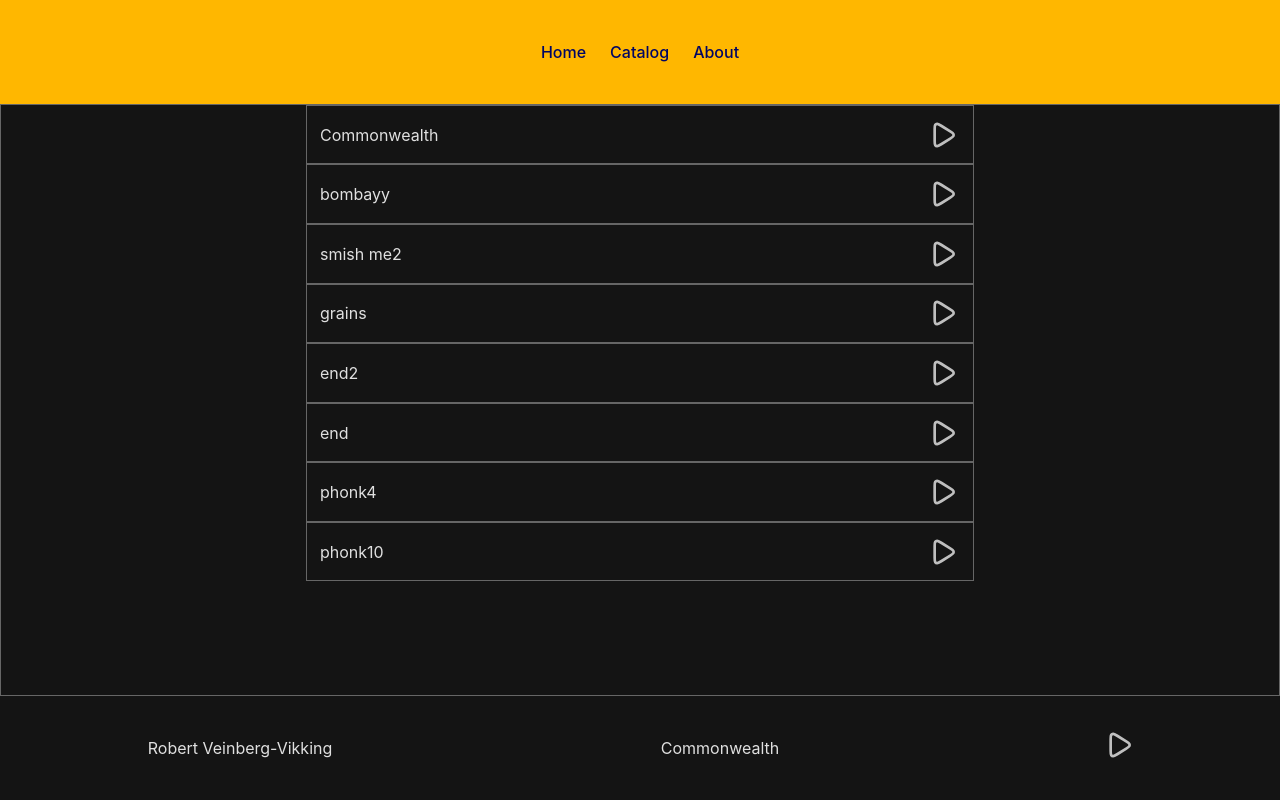
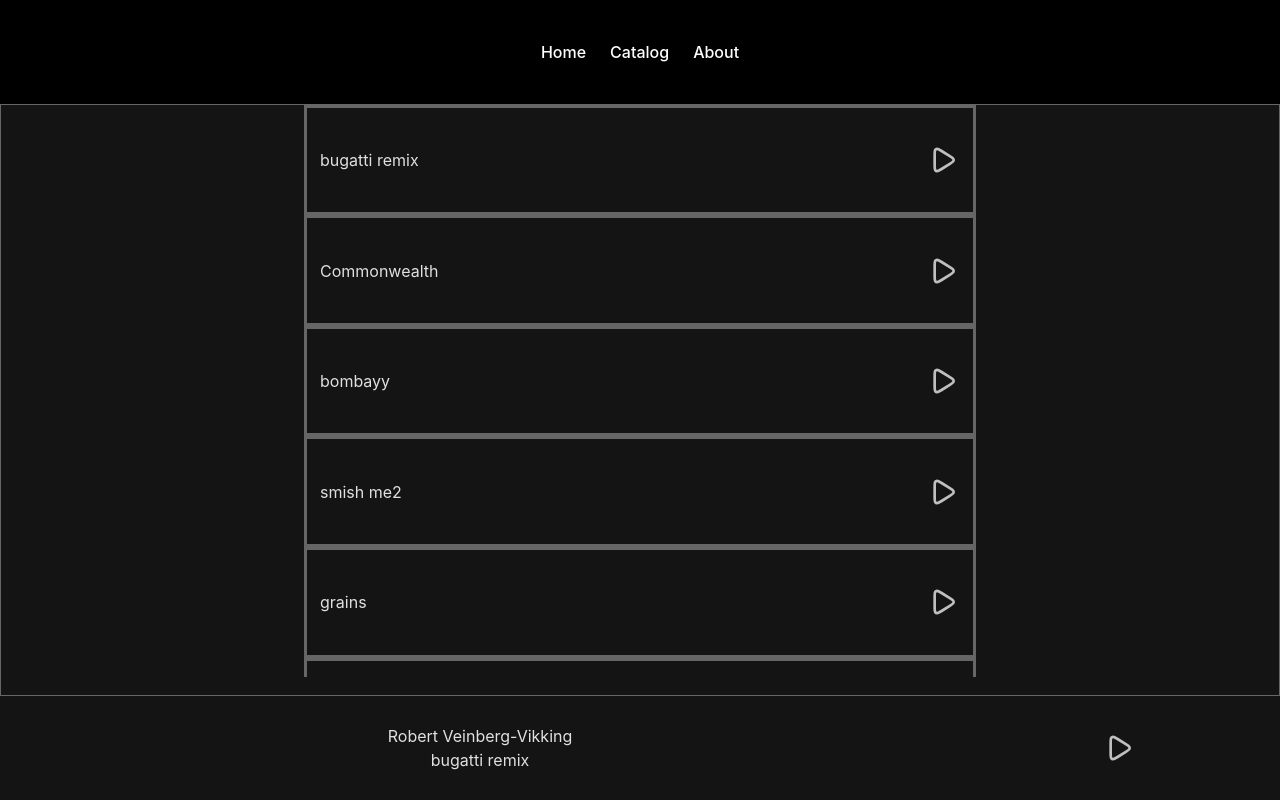
Before and after one commit to vikkingr/BeatsUI, a React (Vite) app: page / in a window 1280 px wide. Built offline with nearby package versions, Linux system fonts and the light colour scheme.

Commit message:
audit fix, new track, new controller, new animations, new nav, new beat list and item

```diff
--- a/package.json
+++ b/package.json
@@ -10,6 +10,7 @@
     "preview": "vite preview"
   },
   "dependencies": {
+    "clsx": "^2.1.1",
     "react": "^18.2.0",
     "react-dom": "^18.2.0",
     "react-router": "^6.21.2",
--- a/src/components/BeatList/BeatListItem/BeatListItem.jsx
+++ b/src/components/BeatList/BeatListItem/BeatListItem.jsx
@@ -2,6 +2,7 @@ import React, { useContext, useState } from 'react';
 import { BeatsContext } from '../../../context/BeatsContext';
 import './BeatListItem.scss';
 import PlayPauseButton from '../../../shared/PlayPauseButton/PlayPauseButton';
+import clsx from 'clsx';
 
 const BeatListItem = ({ track }) => {
   const { id, isPlaying, name } = track;
@@ -11,8 +12,10 @@ const BeatListItem = ({ track }) => {
     updateCurrentTrack({ id: id, isPlaying: !isPlaying });
   }
 
+  const className = clsx({ 'beat-list-item': true, 'beat-list-item--playing': isPlaying });
+
   return (
-    <div className='beatListItem'>
+    <div className={className}>
       <span>{name}</span>
       <PlayPauseButton
         isPlaying={isPlaying}
--- a/src/components/BeatList/BeatListItem/BeatListItem.scss
+++ b/src/components/BeatList/BeatListItem/BeatListItem.scss
@@ -1,9 +1,10 @@
 @import '../../../variables.scss';
 
-.beatListItem {
+.beat-list-item {
     margin: 0px;
     padding: 1% 1%;
 
+    min-height: 13.8%;
     width: 50%;
 
     //flex stuff
@@ -12,7 +13,44 @@
     justify-content: space-between;
     align-items: center;
 
-    border: 1px solid $ui-gray;
+    border: 3px solid $ui-gray;
+    transition: border 100ms ease-out;
 
     font-size: 1em;
+
+    overflow: hidden;
 }
+
+.beat-list-item--playing {
+    border-color: rgba(0, 255, 13, 0.682);
+    animation: pulse 125ms ease-in;
+}
+
+// .beat-list-item__marquee {
+//     width: 25%;
+//     min-height: 13.8%;
+//     animation: scroll 2s linear 0s infinite forwards;
+//     position: relative;
+//     opacity: 0.7;
+//     rotate: 45deg;
+// }
+
+@keyframes pulse {
+    25% {
+        opacity: .5;
+    }
+
+    75% {
+        opacity: 0;
+    }
+}
+
+@keyframes scroll {
+    0% {
+        transform: translateX(100%);
+    }
+
+    100% {
+        transform: translateX(-100%);
+    }
+}
--- a/src/components/Navigation/Navigation.scss
+++ b/src/components/Navigation/Navigation.scss
@@ -5,7 +5,7 @@
     flex-direction: row;
     justify-content: center;
     align-items: center;
-    background-color: rgb(255, 183, 0);
+    background-color: rgb(0, 0, 0);
     width: 100%;
     height: 100%;
 
--- a/src/components/PlayerControls/PlayerControls.scss
+++ b/src/components/PlayerControls/PlayerControls.scss
@@ -15,22 +15,24 @@
 {
     width: 75%;
     display: flex;
-    flex-direction: row;
+    flex-direction: column;
     justify-content: space-around;
     align-items: center;
 }
 
 .player-controls__track-control
 {
+    display: flex;
+    justify-content: center;
     width: 25%;
 }
 
 .track-information__contributors
 {
-    width: 50%;
+    width: 100%;
 }
 
 .track-information__name
 {
-    width: 50%;
+    width: 100%;
 }
--- a/src/main.scss
+++ b/src/main.scss
@@ -20,11 +20,11 @@
 
 a {
   font-weight: 500;
-  color: #000564;
+  color: #ffffff;
   text-decoration: inherit;
 }
 a:hover {
-  color: #000000;
+  color: #ffffff;
 }
 
 body {
--- a/src/services/trackService.js
+++ b/src/services/trackService.js
@@ -1,6 +1,13 @@
 const trackService = {
     listTracks: () => (
         [{
+            id: 9,
+            name: `bugatti remix`,
+            isPlaying: false,
+            contributors: ["Robert Veinberg-Vikking"],
+            src: 'src/assets/audio/bugatti remix.wav'
+        },
+        {
             id: 1,
             name: `Commonwealth`,
             isPlaying: false,
```
Also changed, not shown: 2 other files (tests, documents, lock files or other folders).
